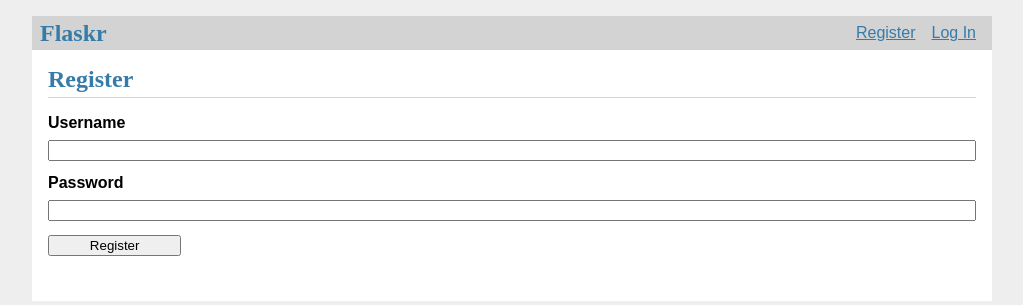
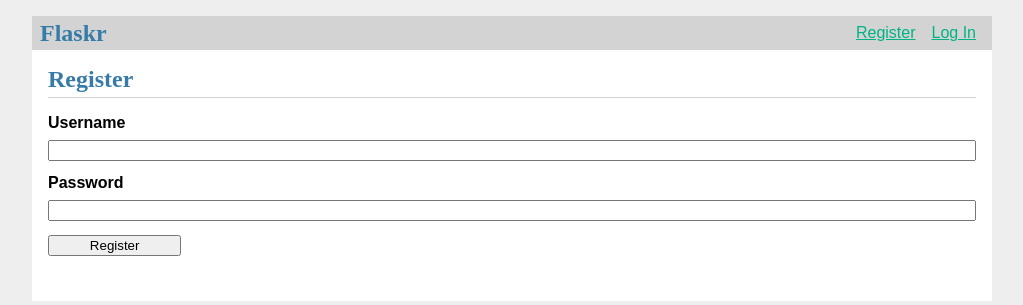
Before and after one commit to Xiaoyang-Song/NYC-Restaurant-Inspection-Database, a Flask app: page /auth/register in a window 1280 px wide. Shown: the top 305 px of the page, without its empty margins (128-1151 px from the left). Run offline with Flask 2, Linux system fonts and the light colour scheme; parts of the project's set-up code (start-up, migrations or seed data) failed here and were passed over.

Commit message:
update css

```diff
--- a/frontend/static/style.css
+++ b/frontend/static/style.css
@@ -1,7 +1,7 @@
 html { font-family: sans-serif; background: #eee; padding: 1rem; }
 body { max-width: 960px; margin: 0 auto; background: white; }
 h1 { font-family: serif; color: #377ba8; margin: 1rem 0; }
-a { color: #377ba8; }
+a { color: #00b384; }
 hr { border: none; border-top: 1px solid lightgray; }
 nav { background: lightgray; display: flex; align-items: center; padding: 0 0.5rem; }
 nav h1 { flex: auto; margin: 0; }
--- a/frontend/templates/base.html
+++ b/frontend/templates/base.html
@@ -1,5 +1,5 @@
 <!DOCTYPE html>
-<title>{% block title %}{% endblock %} - Flaskr</title>
+<title>{% block title %}{% endblock %} - Database Portal</title>
 <link rel="stylesheet" href="{{ url_for('static', filename='style.css') }}" />
 <nav>
   <h1>Flaskr</h1>
```
